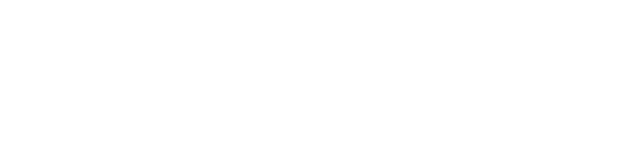
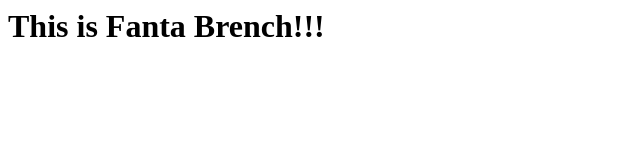
Before and after one commit to bogdanmaric/Tutorial, a plain HTML site: page index.html in a window 1280 px wide. Shown: the whole page, without its empty margins (0-640 px from the left). Drawn offline with Linux system fonts and the light colour scheme.

Commit message:
added header

```diff
--- a/index.html
+++ b/index.html
@@ -6,6 +6,6 @@
     <title>Document</title>
 </head>
 <body>
-
+    <h1>This is Fanta Brench!!!</h1>
 </body>
 </html>
```
